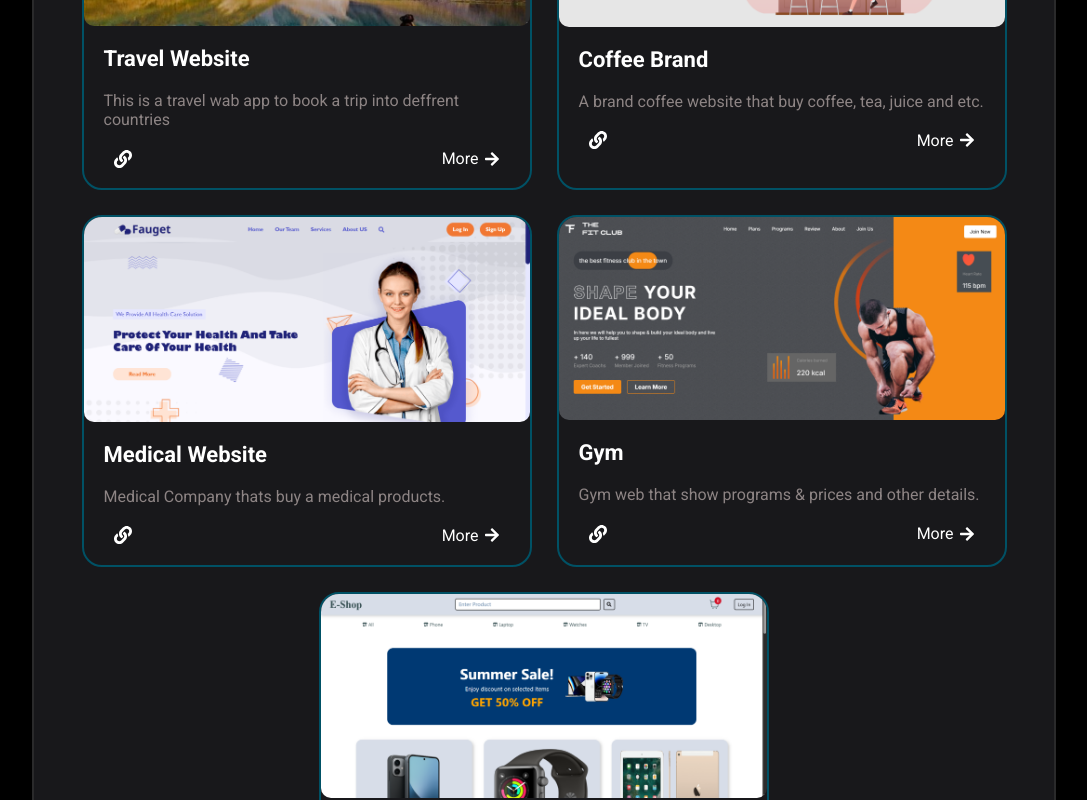
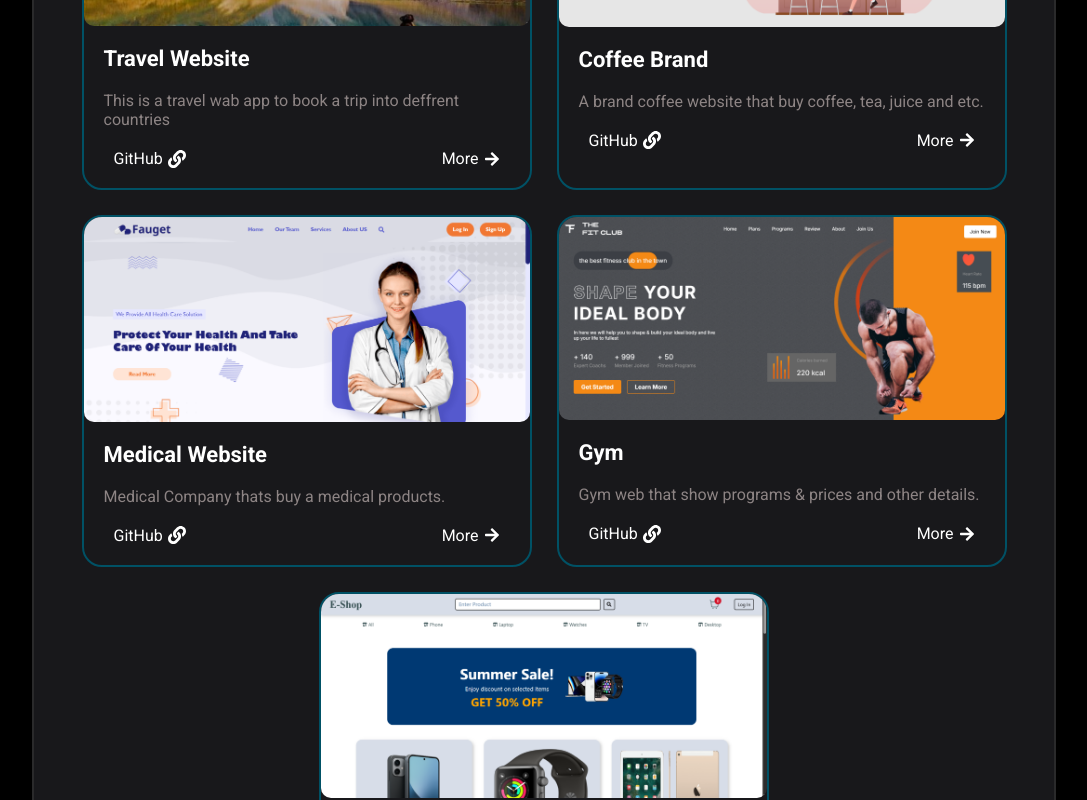
Before and after one commit to Moadel17/My-Portifolio, a React (Vite) app: page / in a window 1280 px wide. Shown: the part 820-1620 px from the top of the page, without its empty margins (96-1183 px from the left). Built offline with nearby package versions, Linux system fonts and the light colour scheme.

Commit message:
fix link button & add github link to can go to project git repo

```diff
--- a/src/component/3-project/dataComponent.jsx
+++ b/src/component/3-project/dataComponent.jsx
@@ -34,7 +34,7 @@ export const cards = [
     description:
       "This is a travel wab app to book a trip into deffrent countries",
     link: "https://travel-website-tau-beige.vercel.app/",
-    more: "",
+    github: "https://github.com/Moadel17/Travel-Website",
     category: "css",
   },
   {
@@ -43,7 +43,7 @@ export const cards = [
     title: "Coffee Brand",
     description: "A brand coffee website that buy coffee, tea, juice and etc.",
     link: "https://coffee-brand-p8po.vercel.app/",
-    more: "",
+    github: "https://github.com/Moadel17/Coffee-Brand",
     category: "react",
   },
   {
@@ -52,7 +52,7 @@ export const cards = [
     title: "Medical Website",
     description: "Medical Company thats buy a medical products.",
     link: "https://medical-site-silk.vercel.app/",
-    more: "",
+    github: "https://github.com/Moadel17/Medical-Site",
     category: "react",
   },
   {
@@ -61,7 +61,7 @@ export const cards = [
     title: "Gym",
     description: "Gym web that show programs & prices and other details.",
     link: "https://gym-rust-seven.vercel.app/",
-    more: "",
+    github: "https://github.com/Moadel17/Gym",
     category: "react",
   },
   {
@@ -71,7 +71,7 @@ export const cards = [
     description:
       "An electronic web that sales phones & laptops and other devices",
     link: "https://e-shop-seven-sigma.vercel.app/",
-    more: "",
+    github: "https://github.com/Moadel17/E-Shop",
     category: "react",
   },
 ];
--- a/src/component/3-project/project.jsx
+++ b/src/component/3-project/project.jsx
@@ -50,11 +50,11 @@ export default function Projects({ darkMode }) {
           <h2>{card.title}</h2>
           <p>{card.description}</p>
           <div className="links-box">
-            <Link to={card.link , "_blank"}>
+            <Link to={card.github}>
+              GitHub
               <FaLink style={{ fontSize: "18px" }} />
             </Link>
-            <Link to={card.link , "_blank"}>
-              {/* don't add to here */}
+            <Link to={card.link}>
               More <FaArrowRight />
             </Link>
           </div>
```
